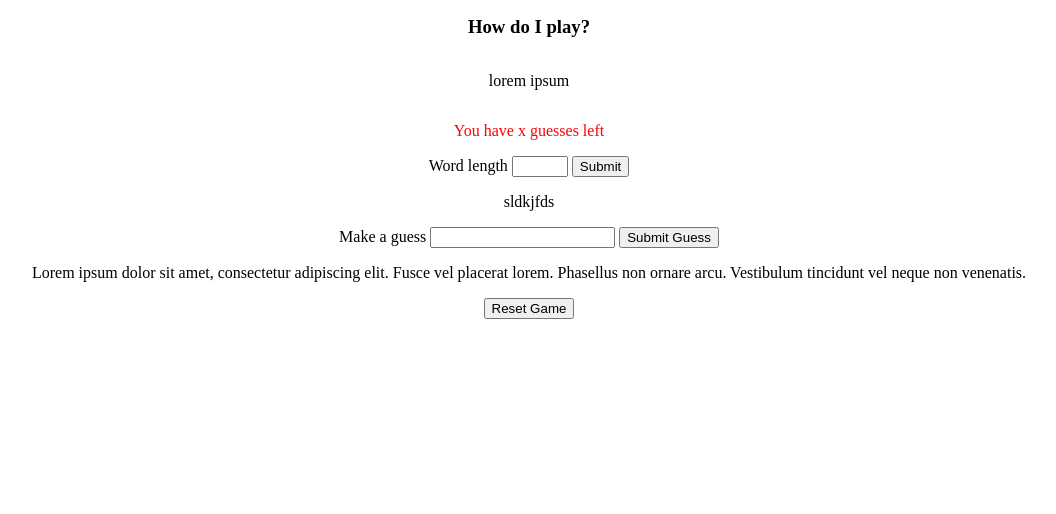
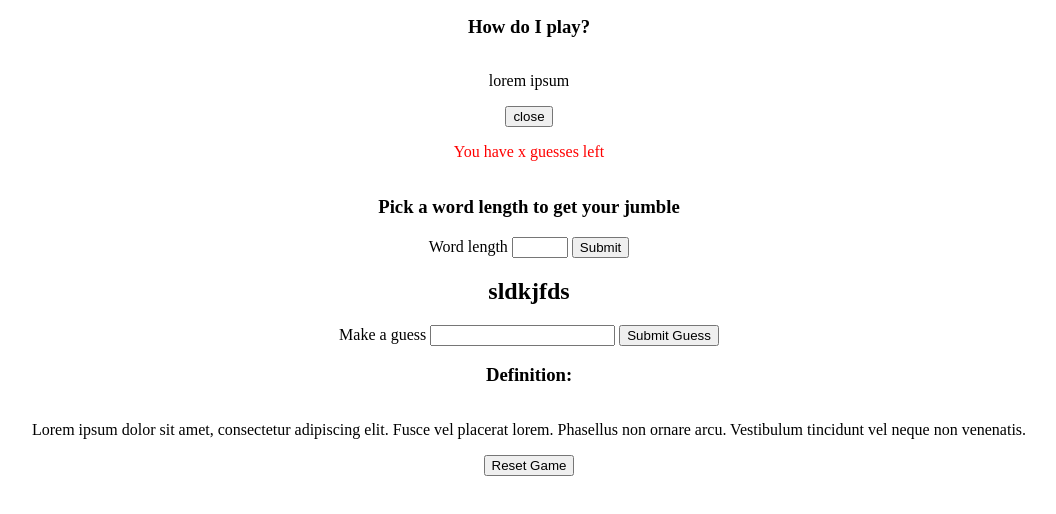
Before and after one commit to josephhess/jquery-jumble-app, a plain HTML site: page index.html in a window 1280 px wide. Shown: the part 78-592 px from the top of the page, without its empty margins (111-1167 px from the left). Drawn offline with nearby package versions, Linux system fonts and the light colour scheme; a script that the page names is missing.

Commit message:
additional basic html

```diff
--- a/index.css
+++ b/index.css
@@ -1,12 +1,11 @@
 #reset-game, #jumble-header,
-#messages, #get-word,
-#make-guess, #show-jumble,
-#definition{
+#messages, #make-guess,
+#show-jumble {
   display: flex;
   justify-content: center;
 }
 
-#player-instructions {
+#player-instructions, #get-word, #definition {
   display: flex;
   flex-direction: column;
   align-items: center;
@@ -15,3 +14,7 @@
 #messages {
   color: red;
 }
+
+#definition p {
+  text-align: center;
+}
--- a/index.html
+++ b/index.html
@@ -19,11 +19,13 @@
         <section id="player-instructions">
           <h3 id="how-to-play">How do I play?</h3>
           <p>lorem ipsum</p>
+          <button id="close-instructions">close</button>
         </section>
         <section id="messages">
           <p>You have x guesses left</p>
         </section>
         <section id="get-word">
+          <h3><label for="get-word-form">Pick a word length to get your jumble</label></h3>
           <form id="get-word-form">
             <label for="word-length">Word length</label>
             <input type="number" name="word-length" id="word-length" min="5" max="15">
@@ -31,7 +33,7 @@
           </form>
         </section>
         <section id="show-jumble">
-          <p>sldkjfds</p>
+          <h2>sldkjfds</h2>
         </section>
         <section id="make-guess">
           <form action="#" id="guess-form">
@@ -41,6 +43,7 @@
           </form>
         </section>
         <section id="definition">
+          <h3>Definition:</h3>
           <p>Lorem ipsum dolor sit amet, consectetur adipiscing elit. Fusce vel placerat lorem. Phasellus non ornare arcu. Vestibulum tincidunt vel neque non venenatis.</p>
         </section>
         <section id="reset-game">
@@ -48,7 +51,6 @@
         </section>
 
       </main>
-      <script>document.write('<script src="http://' + (location.host || '${1:localhost}').split(':')[0] + ':${2:35729}/livereload.js?snipver=1"></' + 'script>')</script>
       <script src="app.js"></script>
     </body>
 </html>
```
